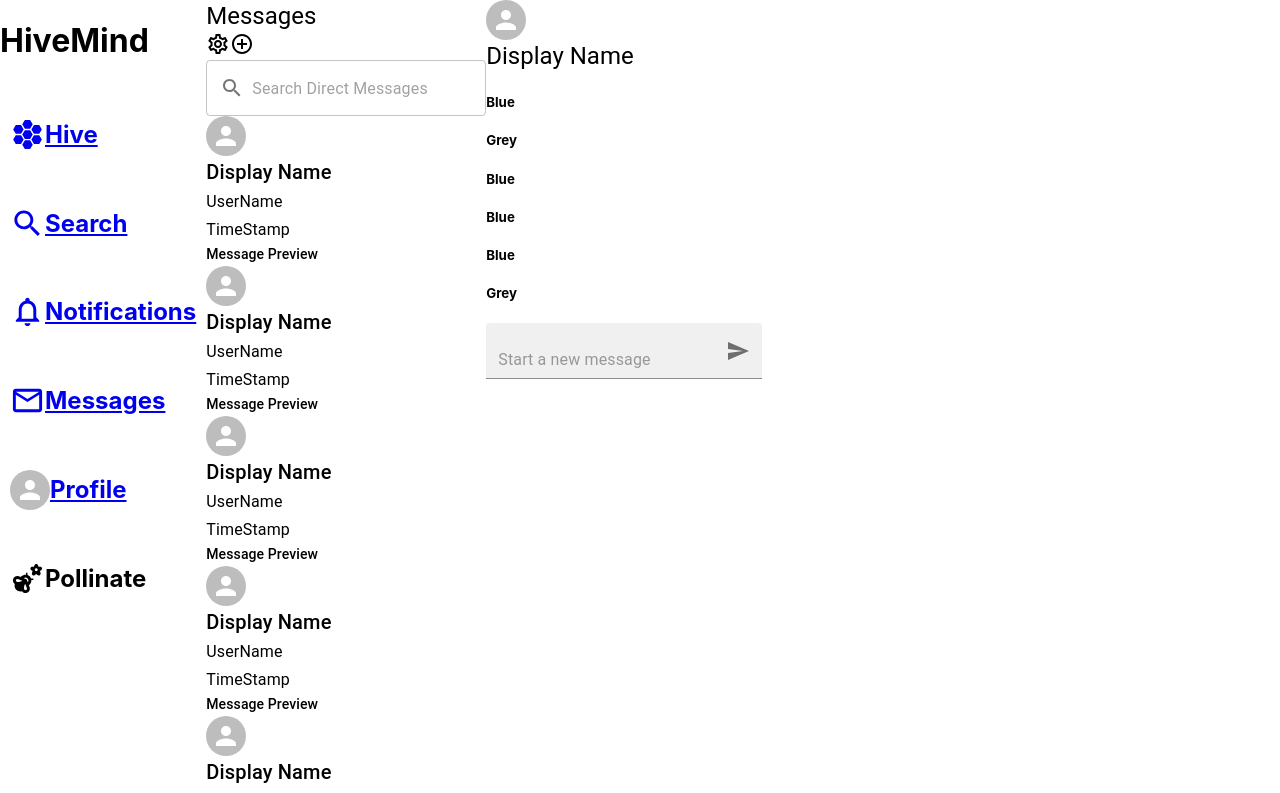
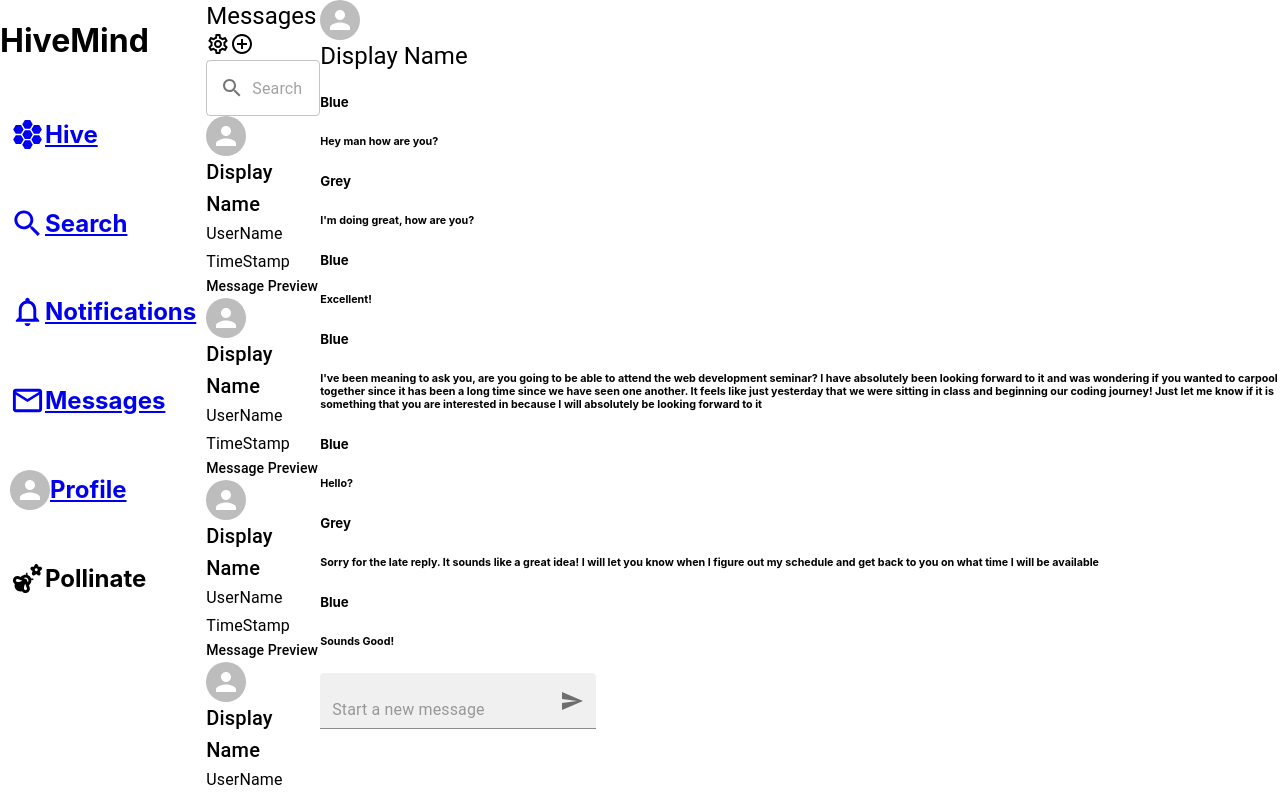
Before and after one commit to jck510/HiveMind, a React (Create React App) app: page /messages in a window 1280 px wide. Shown: the top 793 px of the page. Built offline with nearby package versions, Linux system fonts and the light colour scheme.

Commit message:
Began the process of data passthrough under the messages section

```diff
--- a/src/App.js
+++ b/src/App.js
@@ -14,7 +14,7 @@ import { useState } from "react";
 function App() {
 
   const [isPollinateModalVisible, setIsPollinateModalVisible] = useState(false);
-  const profile = {displayName:"John Doe", userName: "doeBoyJohn", isYourProfile:true}
+  const profile = {displayName:"John Doe", userName: "doeBoyJohn", isYourProfile:true, profilePicture:'../assets/images/samplebanner.jpg'}
 
   return (
     <div className="App">
--- a/src/components/Conversation.js
+++ b/src/components/Conversation.js
@@ -5,7 +5,14 @@ import Message from './Message';
 
 const Conversation = () => {
 
-  const messages = [true,false,true,true,true,false];
+  const messageOne = {messageID: 1, userID: 1, messageText: 'Hey man how are you?'};
+  const messageTwo = {messageID: 2, userID: 2, messageText: "I'm doing great, how are you?"};
+  const messageThree = {messageID: 3, userID: 1, messageText: "Excellent!"};
+  const messageFour = {messageID: 4, userID: 1, messageText: "I've been meaning to ask you, are you going to be able to attend the web development seminar? I have absolutely been looking forward to it and was wondering if you wanted to carpool together since it has been a long time since we have seen one another. It feels like just yesterday that we were sitting in class and beginning our coding journey! Just let me know if it is something that you are interested in because I will absolutely be looking forward to it"};
+  const messageFive = {messageID: 5, userID: 1, messageText: "Hello?"};
+  const messageSix = {messageID: 6, userID: 2, messageText: "Sorry for the late reply. It sounds like a great idea! I will let you know when I figure out my schedule and get back to you on what time I will be available"};
+  const messageSeven = {messageID: 7, userID: 1, messageText: 'Sounds Good!'};
+  const messages = [messageOne, messageTwo, messageThree, messageFour, messageFive, messageSix, messageSeven];
 
   return (
     <div className='conversation-div'>
@@ -17,7 +24,7 @@ const Conversation = () => {
 
       <div className='conversation-scroll-div'>
         {messages.map((message) => (
-          <Message key={message} fromUser={message}/>
+          <Message key={message} conversationMessage={message}/>
         ))}
       </div>
 
--- a/src/components/Message.js
+++ b/src/components/Message.js
@@ -1,9 +1,15 @@
 import React from 'react'
 
-const Message = ({fromUser}) => {
+const Message = ({conversationMessage}) => {
+
+  const loggedInUserID = 1;
+  // The line above will need to be switched to include the id of the current user that is logged in
+
+  console.log(conversationMessage.userID, ' had a message id of ', conversationMessage.messageID);
   return (
     <div className='message-div'>
-        {fromUser ? <h5>Blue</h5> : <h5>Grey</h5>}
+        {(conversationMessage.userID === loggedInUserID) ? <h5>Blue</h5> : <h5>Grey</h5>}
+        <h6>{conversationMessage.messageText}</h6>
     </div>
   )
 }
--- a/src/components/ProfileDetails.js
+++ b/src/components/ProfileDetails.js
@@ -3,11 +3,11 @@ import { Avatar, Button, Tab, Tabs, Tooltip, Typography } from '@mui/material'
 import React from 'react'
 
 
-const ProfileDetails = () => {
+const ProfileDetails = ({profile}) => {
   return (
     <div className='profile-details-div'>
 
-        <img alt='' src='../assets/images/samplebanner.jpg' className='profile-details-banner-picture' height='200px' width='595px' />
+        <img alt='' src={profile.profilePicture ? profile.profilePicture : '../assets/images/hivemind.jpg'} className='profile-details-banner-picture' height='200px' width='595px' />
 
         <div className='profile-details-profile-picture-and-button-div'>
         <Avatar src='' className='profile-details-profile-picture' sx={{height: '140px', width: '140px' , outline: '5px solid white', marginLeft: '20px', marginTop: '-75px'}} ></Avatar>
--- a/src/components/ProfilePage.js
+++ b/src/components/ProfilePage.js
@@ -11,7 +11,7 @@ const ProfilePage = ({profileInformation}) => {
           <h2>{profileInformation.displayName}</h2>
 
       </div>
-        <ProfileDetails />
+        <ProfileDetails profile={profileInformation}/>
         <ProfileDetailsFeed />
     </div>
   )
```
